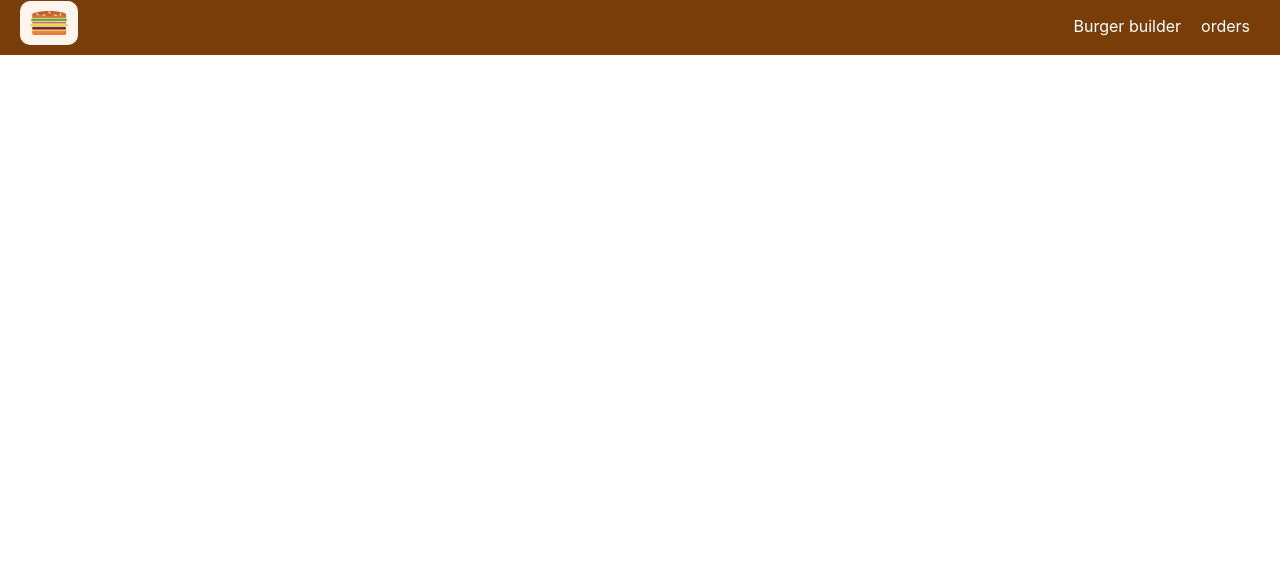
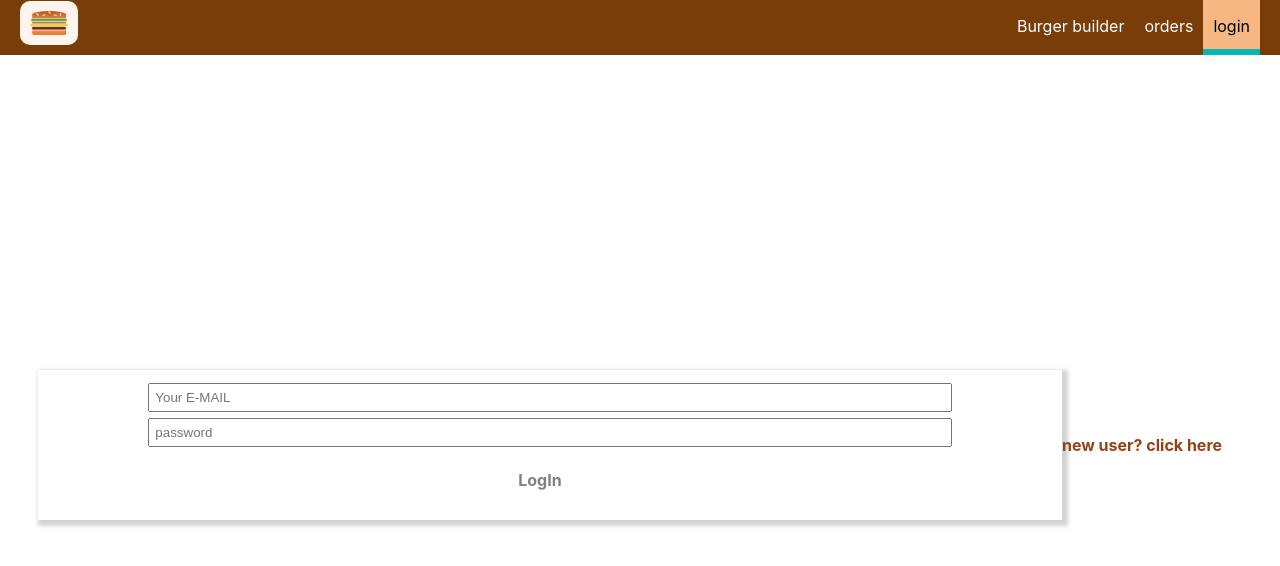
Before and after one commit to shubh-msharma/burger-builder, a React (Create React App) app: page /auth in a window 1280 px wide. Shown: the top 566 px of the page. Built offline with nearby package versions, Linux system fonts and the light colour scheme.

Commit message:
adding authentication

```diff
--- a/src/App.js
+++ b/src/App.js
@@ -3,14 +3,16 @@ import Layout from './components/layout/layout'
 import BurgerBuilder from './container/burger builder/BurgerBuilder'
 import Checkout from './container/checkout/checkout'
 import Orders from './container/orders/orders'
+import Auth from './container/authentication/auth'
 import { Route ,Switch } from 'react-router-dom'
 function App() {
   return (
     <Layout>
       <Switch>
-      <Route path = "/" exact component = {BurgerBuilder}/>
-      <Route path = "/checkout" component  ={Checkout}/>
-      <Route path = "/orders" component = {Orders}/>
+            <Route path = "/" exact component = {BurgerBuilder}/>
+            <Route path = "/checkout" component  ={Checkout}/>
+            <Route path = "/orders" component = {Orders}/>
+            <Route path ="/auth" component ={Auth}/>
       </Switch>
     </Layout>
   );
--- a/src/components/navigation/navigation items/navItems.js
+++ b/src/components/navigation/navigation items/navItems.js
@@ -7,7 +7,7 @@ export default function navItems(props) {
 
             <NavItem link = "/">Burger builder</NavItem>
             <NavItem link = "/orders">orders</NavItem>
-
+            <NavItem link = "/auth">login</NavItem>
         </ul>
     )
 }
--- /dev/null
+++ b/src/container/authentication/auth.css
@@ -0,0 +1,15 @@
+.contactData{
+    height: 90vh;
+    display: flex;
+    justify-content: center;
+    align-items: center;
+}
+.contactForm{
+    display: flex;
+    flex-direction: column;
+    width: 80%;
+    justify-content: center;
+    align-items: center;
+    padding: 10px;
+    box-shadow: 3px 3px 4px 3px lightgray;
+}
--- /dev/null
+++ b/src/container/authentication/auth.js
@@ -0,0 +1,129 @@
+import React, { Component } from 'react'
+import FormElement from '../../components/UI/form elements/formsEle'
+import Button from '../../components/UI/button/button'
+import './auth.css'
+import axios from 'axios'
+import { connect } from 'react-redux'
+import ErrorHandler from '../../hoc/errorHandlerComponent/errorHandlerComp'
+import * as actions from '../../store/actions/index'
+class Auth extends Component {
+
+    state = {
+        controlForm: {
+            mail: {
+                elementType: "input",
+                elementConfig: {
+                    type: 'mail',
+                    placeholder: "Your E-MAIL",
+                    value: ""
+                },
+                validity: {
+                    require: true
+                },
+                valid: false,
+                touched: false
+            },
+            password: {
+                elementType: "input",
+                elementConfig: {
+                    type: 'password',
+                    placeholder: "password",
+                    value: ""
+                },
+                validity: {
+                    require: true,
+                    minlength: 7
+                },
+                valid: false,
+                touched: false
+            },
+        },
+        isSignUp:true
+    }
+
+    checkValidity = (value, rule) => {
+        let isValid = true
+        if (rule.require) {
+            isValid = value.trim() !== '' && isValid
+        }
+        if (rule.minlength) {
+            isValid = value.trim().length >= rule.minlength && isValid
+        }
+        return isValid
+    }
+
+    submitDataHandler = (event) => {
+        event.preventDefault();
+        this.props.authenticationHandler(this.state.controlForm.mail.elementConfig.value,
+            this.state.controlForm.password.elementConfig.value,
+            this.state.isSignUp);
+
+    }
+
+    inputEventHandler = (event, key) => {
+        const target = event.target
+        this.setState(prevState => {
+            prevState.controlForm[key].elementConfig.value = target.value;
+            prevState.controlForm[key].valid = this.checkValidity(target.value, prevState.controlForm[key].validity)
+            prevState.controlForm[key].touched = true;
+            return prevState
+        })
+
+    }
+
+    signInOrSignUp = ()=>{
+        this.setState(prevState=>{
+            return{
+                isSignUp:! prevState.isSignUp
+            }
+        })
+    }
+
+    render() {
+
+        // checking button disablity
+        let disable = true
+        for (let key in this.state.controlForm) {
+            disable = disable && this.state.controlForm[key].valid
+        }
+
+        return (
+            <div className="contactData">
+                <form className="contactForm" onSubmit={this.submitDataHandler}>
+                    {
+                        Object.keys(this.state.controlForm).map(key => {
+                            return <FormElement key={key}
+                                {...this.state.controlForm[key]}
+                                isValid={this.state.controlForm[key].valid}
+                                touched={this.state.controlForm[key].touched}
+                                inputEventHandler={(event) => this.inputEventHandler(event, key)} />
+                        })
+                    }
+                    <Button
+                        disable={!disable}
+                        btnType="Success"
+                        title={this.state.isSignUp?"LogIn":"SignUp"} />
+                </form>
+                        <Button
+                        clickHandler = {this.signInOrSignUp}
+                        btnType="Cancel"
+                        title={this.state.isSignUp?"new user? click here":"login if already have an account"} />
+            </div>
+        )
+    }
+}
+
+
+const mapStateToProps = state => {
+    return {
+
+    }
+}
+
+const mapActionToProps = dispatch => {
+    return {
+        authenticationHandler: (email, password,isSignUp) => dispatch(actions.authenticate(email, password,isSignUp))
+    }
+}
+
+export default connect(mapStateToProps, mapActionToProps)(ErrorHandler(Auth, axios));
--- a/src/index.js
+++ b/src/index.js
@@ -9,11 +9,13 @@ import { Provider } from 'react-redux'
 import thunk from 'redux-thunk'
 import burgerBuildersReducer from './store/reducers/burgerBuildersReducer'
 import ordersReducer from './store/reducers/ordersReducer'
+import authReducer from './store/reducers/authReducer'
 
 
 const rootReducer = combineReducers({
     burgerBuildersReducer: burgerBuildersReducer,
-    ordersReducer: ordersReducer
+    ordersReducer: ordersReducer,
+    authReducer:authReducer
 })
 const composeEnhancers = window.__REDUX_DEVTOOLS_EXTENSION_COMPOSE__ || compose
 const store = createStore(rootReducer, composeEnhancers(applyMiddleware(thunk)))
--- a/src/store/actions/actionTypes.js
+++ b/src/store/actions/actionTypes.js
@@ -2,7 +2,6 @@ export const ADD_INGREDIENT = 'ADD_INGREDIENT'
 export const REMOVE_INGREDIENT = 'REMOVE_INGREDIENT'
 export const SET_INGREDIENTS = 'SET_INGREDIENTS'
 export const FETCH_INGREDIENTS_FAILED = 'FETCH_INGREDIENTS_FAILED'
-
 
 export const PURCHASE_BURGER_SUCCESS = "PURCHASE_BURGER_SUCCESS"
 export const PURCHASE_BURGER_FAILED = "PURCHASE_BURGER_FAILED"
@@ -13,3 +12,7 @@ export const PURCHASED = "PURCHASED"
 export const FETCH_ORDER_START = "FETCH_ORDER_START"
 export const FETCH_ORDER_SUCCESS = "FETCH_ORDER_SUCCESS"
 export const FETCH_ORDER_FAIL = "FETCH_ORDER_FAIL"
+
+export const AUTH_START = "AUTH_START"
+export const AUTH_SUCCESS = "AUTH_SUCCESS"
+export const AUTH_FAIL = "AUTH_FAIL"
--- /dev/null
+++ b/src/store/actions/authActions.js
@@ -0,0 +1,57 @@
+
+
+
+import * as actionTypes from './actionTypes'
+import axios from 'axios'
+
+export const authSuccess = (token,userId) => {
+    return {
+        type: actionTypes.AUTH_SUCCESS,
+        idToken:token,
+        userId:userId
+    }
+}
+
+export const authFail = (error) => {
+    return {
+        type: actionTypes.AUTH_FAIL,
+        error:error
+    }
+}
+
+export const authStart = () => {
+    return {
+        type: actionTypes.AUTH_START
+    }
+}
+
+export const authenticate = (email, password, isSignUp) => {
+    return dispatch => {
+        dispatch(authStart())
+        const authData = {
+            email: email,
+            password: password,
+            returnSecureToken: true
+        }
+        let url = ""
+        if (isSignUp) {
+            url = "https://identitytoolkit.googleapis.com/v1/accounts:signInWithPassword?key=AIzaSyCTnaXRoYizx6p-wxGCrV_-su2BjHLpslU"
+
+        } else {
+            url = "https://identitytoolkit.googleapis.com/v1/accounts:signUp?key=AIzaSyCTnaXRoYizx6p-wxGCrV_-su2BjHLpslU"
+
+        }
+
+
+        console.log(authData)
+        axios.post(url, authData)
+            .then(res => {
+                console.log(res)
+                dispatch(authSuccess(res.data.idToken,res.data.localId))
+            })
+            .catch(error => {
+                console.log(error)
+                dispatch(authFail(error))
+            })
+    }
+}
--- a/src/store/actions/index.js
+++ b/src/store/actions/index.js
@@ -9,3 +9,6 @@ export {
     purchased,
     fetchOders
 } from './ordersActions'
+
+
+export {authenticate}  from './authActions'
--- /dev/null
+++ b/src/store/reducers/authReducer.js
@@ -0,0 +1,43 @@
+import * as actionTypes from '../actions/actionTypes'
+import {updateState} from '../utility'
+
+const initialState = {
+    token: null,
+    userId: null,
+    loading: false,
+    error: null,
+}
+
+const authStart = (state,action)=>{
+    return updateState(state,{loading:true,error:null})
+}
+
+const authSuccess = (state,action) =>{
+    return updateState(state,{
+        token:action.idToken,
+        userId:action.userId,
+        loading:false,
+        error:null
+    })
+}
+
+const authfail = (state,action) =>{
+    return updateState(state,{
+        loading:false,
+        error:action.error
+    })
+}
+
+const reducer = (state = initialState, action) => {
+    switch (action.type) {
+        case actionTypes.AUTH_START: return authStart(state,action)
+
+        case actionTypes.AUTH_SUCCESS: return authSuccess(state,action)
+
+        case actionTypes.AUTH_FAIL: return authfail(state,action)
+
+        default:return state
+    }
+}
+
+export default reducer
--- /dev/null
+++ b/src/store/utility.js
@@ -0,0 +1,6 @@
+export const updateState = (state,changes)=>{
+    return {
+        ...state,
+        ...changes
+    }
+}
```
